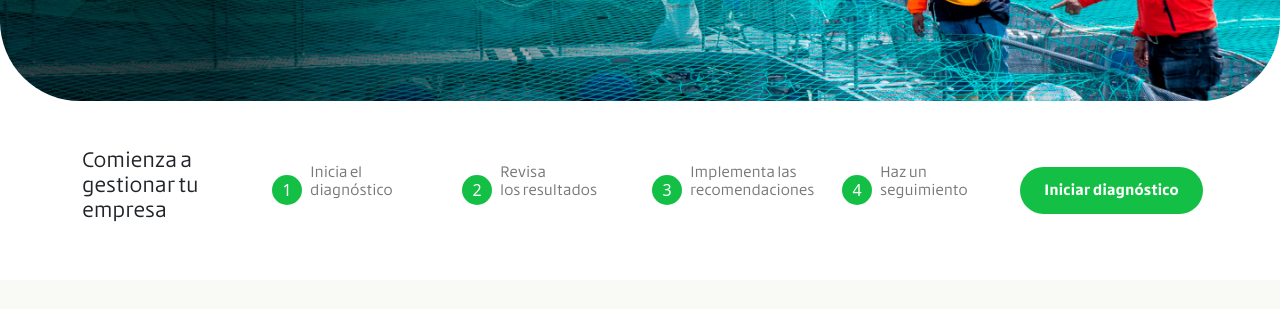
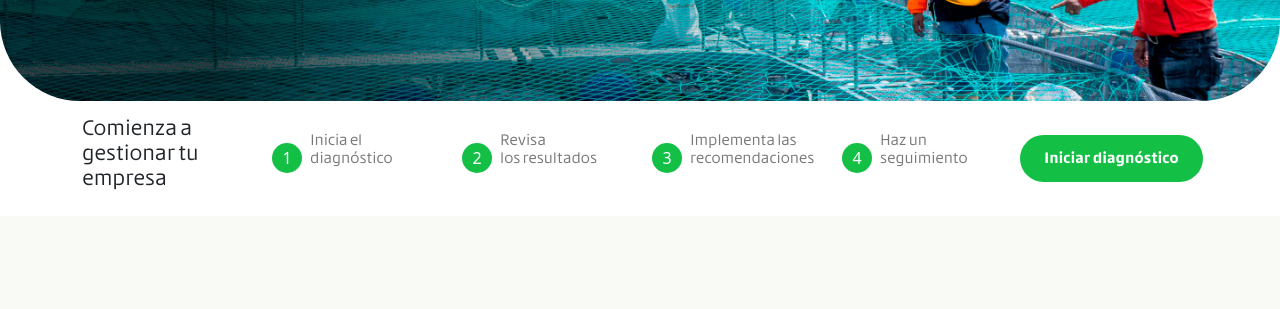
Before and after one commit to fabiancmdev/Pactos-Sectoriales, a plain HTML site: page index.html in a window 1280 px wide. Shown: the part 232-541 px from the top of the page. Drawn offline with nearby package versions, Linux system fonts and the light colour scheme.

Commit message:
Update index.html
Disminución padding sección 4 pasos diagnostico

```diff
--- a/index.html
+++ b/index.html
@@ -23,7 +23,7 @@
             </div>
             <img src="assets/images/banner-interior-pactos.jpg" alt="">
         </section>
-        <section class="achsPactos__diag py-lg-5">
+        <section class="achsPactos__diag py-lg-3">
             <div class="container">
                 <div class="row align-items-center">
                     <div class="col-lg-2">
```
